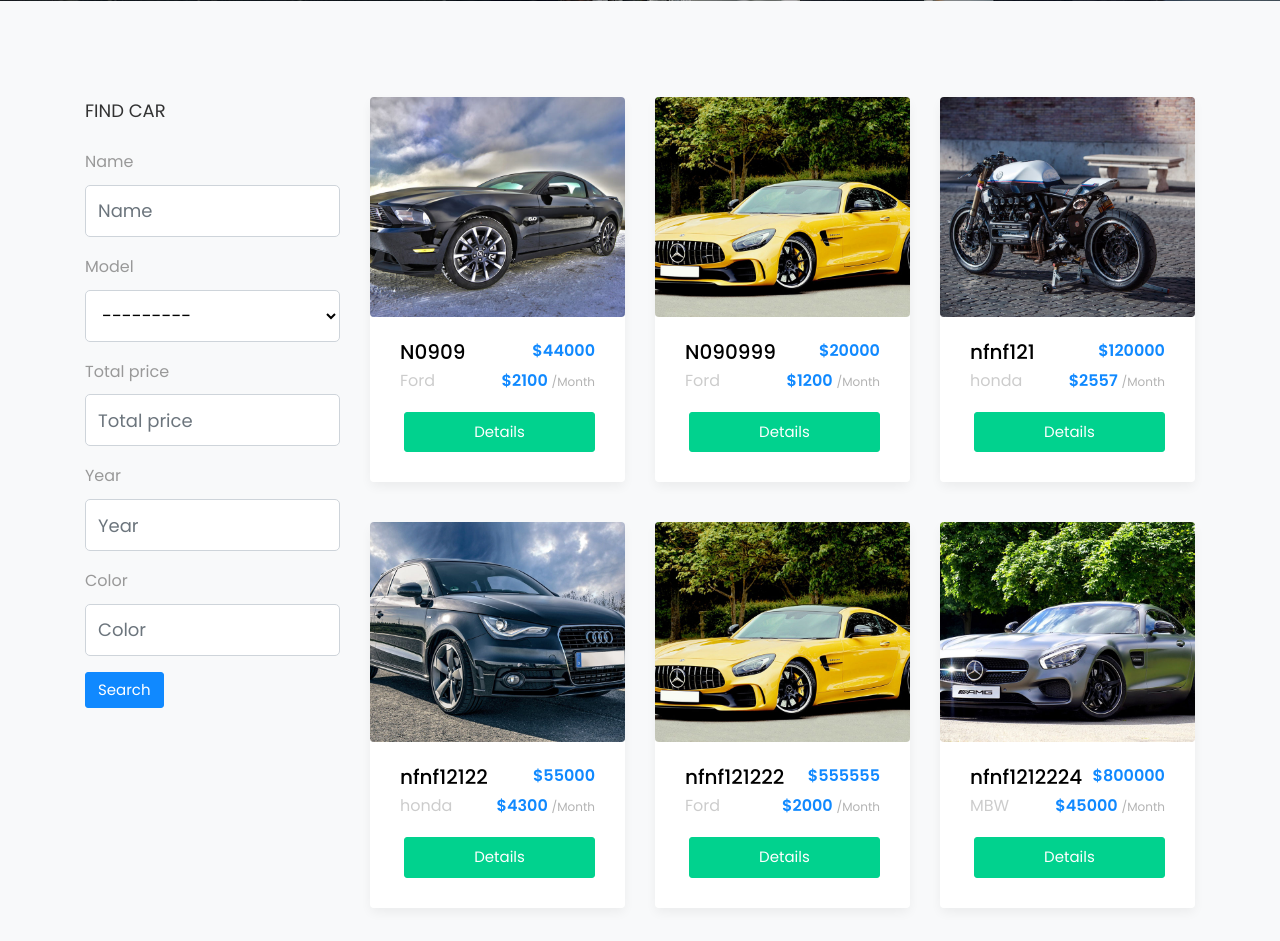
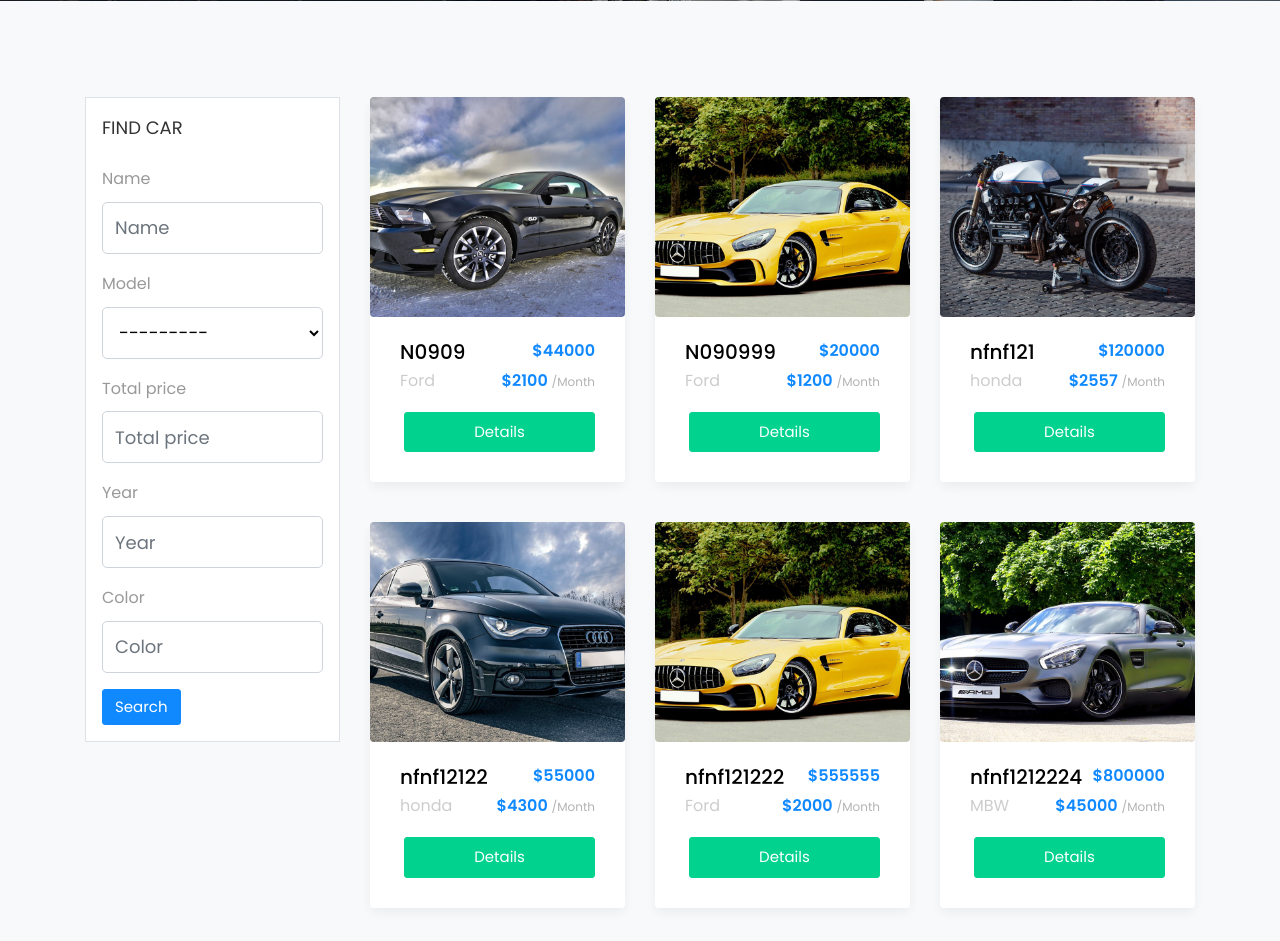
Before and after one commit to Mmy2000/carbook, a Django app: page /cars/ in a window 1280 px wide. Shown: the part 599-1540 px from the top of the page. Run offline with Django 4.2, Linux system fonts and the light colour scheme; data comes from the database, SQL or seed files in the repository; some libraries are stand-ins or nearby versions; some web fonts are replaced.

Commit message:
updating

```diff
--- a/cars/templates/cars/car_list.html
+++ b/cars/templates/cars/car_list.html
@@ -24,8 +24,8 @@ Cars
 <section class="ftco-section bg-light">
     <div class="container">
         <div class="row">
-            <div class="col-md-3 sidebar">
-                <div class="sidebar-wrap bg-light ftco-animate">
+            <div class="col-md-3 sidebar ">
+                <div class="sidebar-wrap bg-white border p-3 ftco-animate">
                     <h3 class="heading mb-4">Find Car</h3>
                     <form class="form">
                         {% csrf_token %}
--- a/cars/views.py
+++ b/cars/views.py
@@ -5,6 +5,7 @@ from .filters import CarsFilter
 from django_filters.views import FilterView
 from django.urls import reverse
 from .forms import CarForm , CarImageForm , CarImageFormset
+from django.db.models.query_utils import Q
 
 # Create your views here.
 
@@ -21,6 +22,8 @@ class CarDetail( DetailView):
         context = super().get_context_data(**kwargs)
         context["related"] = Car.objects.filter(model=self.get_object().model)[:3]
         return context
+
+
 
 class AddListing(CreateView):
     model = Car
```
